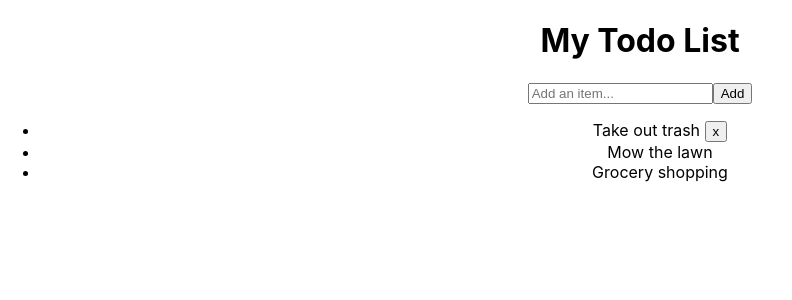
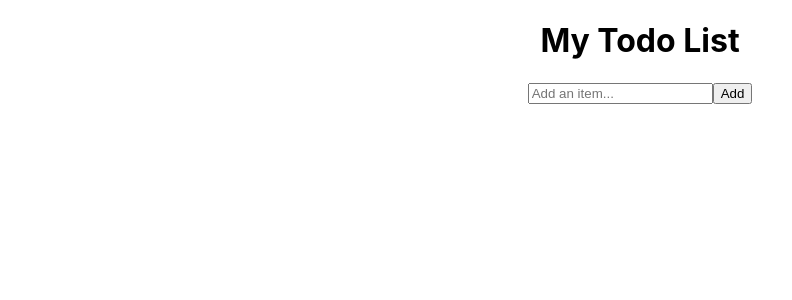
Before and after one commit to davidrazmadzeExtra/Todo_List_ReactJS, a React (Create React App) app: page / in a window 1280 px wide. Shown: the top 300 px of the page, without its empty margins (0-792 px from the left). Built offline with nearby package versions, Linux system fonts and the light colour scheme.

Commit message:
Display every single todo list item

```diff
--- a/src/App.js
+++ b/src/App.js
@@ -18,8 +18,6 @@ function App() {
 
     // Add new item to items array
     setItems(oldList => [...oldList, item]);
-
-    console.log(items);
 
     // Reset newItem back to original state
     setNewItem("");
@@ -46,9 +44,11 @@ function App() {
 
       {/* 3. List of todos (unordered list) */}
       <ul>
-        <li>Take out trash <button>x </button> </li>
-        <li>Mow the lawn</li>
-        <li>Grocery shopping</li>
+        {items.map(item => {
+          return(
+            <li key={item.key}>{item.value}<button>x </button></li>
+          )
+        })}
       </ul>
 
     </div>
```
